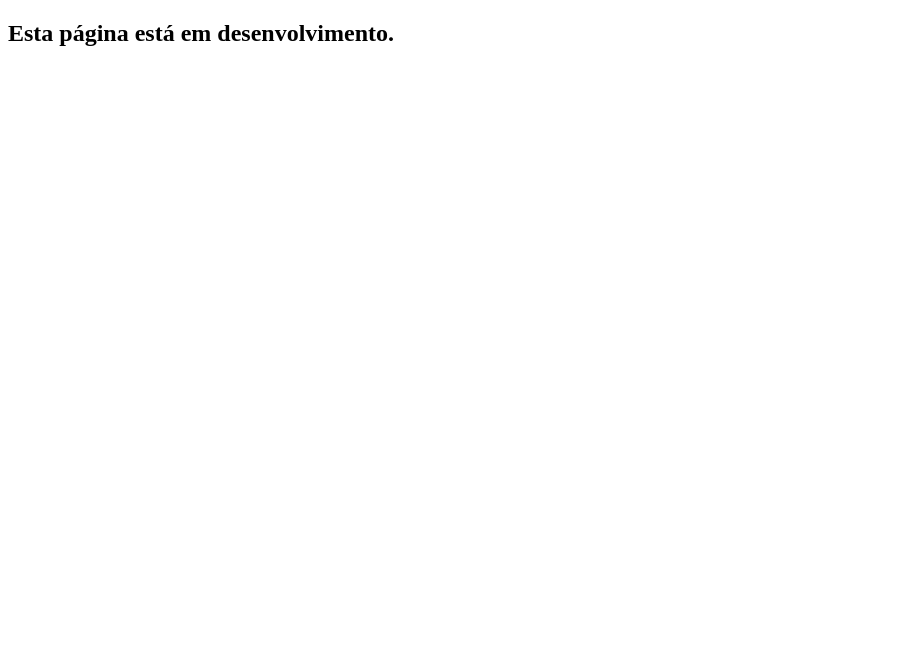
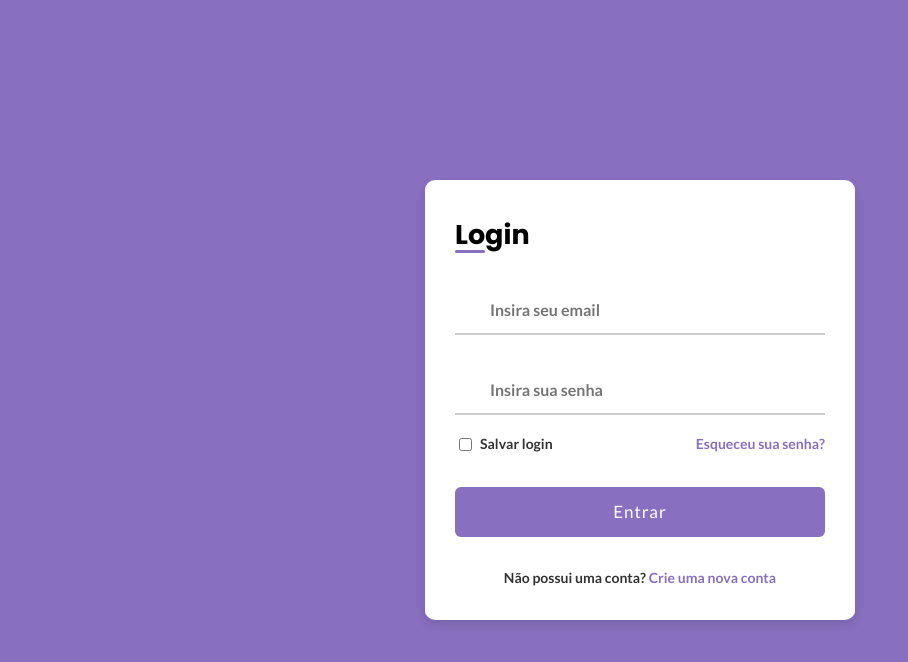
Before and after one commit to enricofm/projeto_web, a plain HTML site: page login.html in a window 1280 px wide. Shown: the whole page, without its empty margins (0-908 px from the left). Drawn offline with Linux system fonts and the light colour scheme.

Commit message:
Redirecionamento para página de login resolvido.

```diff
--- a/login.html
+++ b/login.html
@@ -4,9 +4,90 @@
   <meta charset="UTF-8">
   <meta http-equiv="X-UA-Compatible" content="IE=edge">
   <meta name="viewport" content="width=device-width, initial-scale=1.0">
+  <link href="style2.css" rel="stylesheet" type="text/css" />
+  <link rel="icon" href="imgs/logo.png">
+  <link rel="preconnect" href="https://fonts.googleapis.com">
+  <link rel="preconnect" href="https://fonts.gstatic.com" crossorigin>
+  <link href="https://fonts.googleapis.com/css2?family=Poppins:wght@200;400;500;700&display=swap" rel="stylesheet">
+  <link href="https://fonts.googleapis.com/css2?family=Lato:wght@100;300;400;700&display=swap" rel="stylesheet">
   <title>Create Account</title>
 </head>
 <body>
-  <h2>Esta página está em desenvolvimento.</h2>
+  <div class="container">
+        <div class="forms">
+            <div class="form login">
+                <span class="title">Login</span>
+                <form action="#">
+                    <div class="input-field">
+                        <input type="text" placeholder="Insira seu email" required>
+                        <i class="uil uil-envelope icon"></i>
+                    </div>
+                    <div class="input-field">
+                        <input type="password" class="password" placeholder="Insira sua senha" required>
+                        <i class="uil uil-lock icon"></i>
+                        <i class="uil uil-eye-slash showHidePw"></i>
+                    </div>
+
+                    <div class="checkbox-text">
+                        <div class="checkbox-content">
+                            <input type="checkbox" id="logCheck">
+                            <label for="logCheck" class="text">Salvar login</label>
+                        </div>
+
+                        <a href="#" class="text">Esqueceu sua senha?</a>
+                    </div>
+
+                    <div class="input-field button">
+                        <input type="button" value="Entrar">
+                    </div>
+                </form>
+
+                <div class="login-signup">
+                    <span class="text">Não possui uma conta?
+                        <a href="#" class="text signup-link">Crie uma nova conta</a>
+                    </span>
+                </div>
+            </div>
+            <div class="form signup">
+                <span class="title">Registration</span>
+                <form action="#">
+                    <div class="input-field">
+                        <input type="text" placeholder="Enter your name" required>
+                        <i class="uil uil-user"></i>
+                    </div>
+                    <div class="input-field">
+                        <input type="text" placeholder="Enter your email" required>
+                        <i class="uil uil-envelope icon"></i>
+                    </div>
+                    <div class="input-field">
+                        <input type="password" class="password" placeholder="Create a password" required>
+                        <i class="uil uil-lock icon"></i>
+                    </div>
+                    <div class="input-field">
+                        <input type="password" class="password" placeholder="Confirm a password" required>
+                        <i class="uil uil-lock icon"></i>
+                        <i class="uil uil-eye-slash showHidePw"></i>
+                    </div>
+
+                    <div class="checkbox-text">
+                        <div class="checkbox-content">
+                            <input type="checkbox" id="sigCheck">
+                            <label for="sigCheck" class="text">Remember me</label>
+                        </div>
+                        <a href="#" class="text">Forgot password?</a>
+                    </div>
+                    <div class="input-field button">
+                        <input type="button" value="Login">
+                    </div>
+                </form>
+                <div class="login-signup">
+                    <span class="text">Não possui conta?
+                        <a href="#" class="text login-link">Crie uma conta</a>
+                    </span>
+                </div>
+            </div>
+        </div>
+    </div>
+<script src="script2.js"></script>
 </body>
 </html>
--- /dev/null
+++ b/script2.js
@@ -0,0 +1,34 @@
+window.onload=function(){
+const container = document.querySelector(".container"),
+      pwShowHide = document.querySelectorAll(".showHidePw"),
+      pwFields = document.querySelectorAll(".password"),
+      signUp = document.querySelector(".signup-link"),
+      login = document.querySelector(".login-link");
+
+    pwShowHide.forEach(eyeIcon =>{
+        eyeIcon.addEventListener("click", ()=>{
+            pwFields.forEach(pwField =>{
+                if(pwField.type ==="password"){
+                    pwField.type = "text";
+
+                    pwShowHide.forEach(icon =>{
+                        icon.classList.replace("uil-eye-slash", "uil-eye");
+                    })
+                }else{
+                    pwField.type = "password";
+
+                    pwShowHide.forEach(icon =>{
+                        icon.classList.replace("uil-eye", "uil-eye-slash");
+                    })
+                }
+            })
+        })
+    })
+
+    signUp.addEventListener("click", ()=>{
+        container.classList.add("active");
+    });
+    login.addEventListener("click", ()=>{
+        container.classList.remove("active");
+});
+}
--- /dev/null
+++ b/style2.css
@@ -0,0 +1,179 @@
+*{
+    margin: 0;
+    padding: 0;
+    box-sizing: border-box;
+    font-family: 'Lato', sans-serif;
+    font-weight: 700;
+}
+
+body{
+    height: 100vh;
+    display: flex;
+    align-items: center;
+    justify-content: center;
+    background-color:#886FBF;
+}
+
+.container{
+    position: relative;
+    max-width: 430px;
+    width: 100%;
+    background: #fff;
+    border-radius: 10px;
+    box-shadow: 0 5px 10px rgba(0, 0, 0, 0.1);
+    overflow: hidden;
+    margin: 0 20px;
+}
+
+.container .forms{
+    display: flex;
+    align-items: center;
+    height: 440px;
+    width: 200%;
+    transition: height 0.2s ease;
+}
+
+
+.container .form{
+    width: 50%;
+    padding: 30px;
+    background-color: #fff;
+    transition: margin-left 0.18s ease;
+}
+
+.container.active .login{
+    margin-left: -50%;
+    opacity: 0;
+    transition: margin-left 0.18s ease, opacity 0.15s ease;
+}
+
+.container .signup{
+    opacity: 0;
+    transition: opacity 0.09s ease;
+}
+.container.active .signup{
+    opacity: 1;
+    transition: opacity 0.2s ease;
+}
+
+.container.active .forms{
+    height: 600px;
+}
+.container .form .title{
+  font-family: 'Poppins', sans-serif;
+    position: relative;
+    font-size: 27px;
+    font-weight: 600;
+}
+
+.form .title::before{
+    content: '';
+    position: absolute;
+    left: 0;
+    bottom: 0;
+    height: 3px;
+    width: 30px;
+    background-color: #886FBF;
+    border-radius: 25px;
+}
+
+.form .input-field{
+    position: relative;
+    height: 50px;
+    width: 100%;
+    margin-top: 30px;
+}
+
+.input-field input{
+    position: absolute;
+    height: 100%;
+    width: 100%;
+    padding: 0 35px;
+    border: none;
+    outline: none;
+    font-size: 16px;
+    border-bottom: 2px solid #ccc;
+    border-top: 2px solid transparent;
+    transition: all 0.2s ease;
+}
+
+.input-field input:is(:focus, :valid){
+    border-bottom-color: #886FBF;
+}
+
+.input-field i{
+    position: absolute;
+    top: 50%;
+    transform: translateY(-50%);
+    color: #999;
+    font-size: 23px;
+    transition: all 0.2s ease;
+}
+
+.input-field input:is(:focus, :valid) ~ i{
+    color: #886FBF;
+}
+
+.input-field i.icon{
+    left: 0;
+}
+.input-field i.showHidePw{
+    right: 0;
+    cursor: pointer;
+    padding: 10px;
+}
+
+.form .checkbox-text{
+    display: flex;
+    align-items: center;
+    justify-content: space-between;
+    margin-top: 20px;
+}
+
+.checkbox-text .checkbox-content{
+    display: flex;
+    align-items: center;
+}
+
+.checkbox-content input{
+    margin: 0 8px -2px 4px;
+    accent-color: #886FBF;
+}
+
+.form .text{
+    color: #333;
+    font-size: 14px;
+}
+
+.form a.text{
+    color: #886FBF;
+    text-decoration: none;
+}
+.form a:hover{
+    text-decoration: underline;
+}
+
+.form .button{
+    margin-top: 35px;
+}
+
+.form .button input{
+    border: none;
+    color: #fff;
+    font-size: 17px;
+    font-weight: 500;
+    letter-spacing: 1px;
+    border-radius: 6px;
+    background-color: #886FBF;
+    cursor: pointer;
+    transition: all 0.3s ease;
+}
+
+.button input:hover{
+    background-color: #6b5b8f;
+}
+
+.form .login-signup{
+    margin-top: 30px;
+    text-align: center;
+}
```
Also changed, not shown: index.html (+1 -1 lines).
